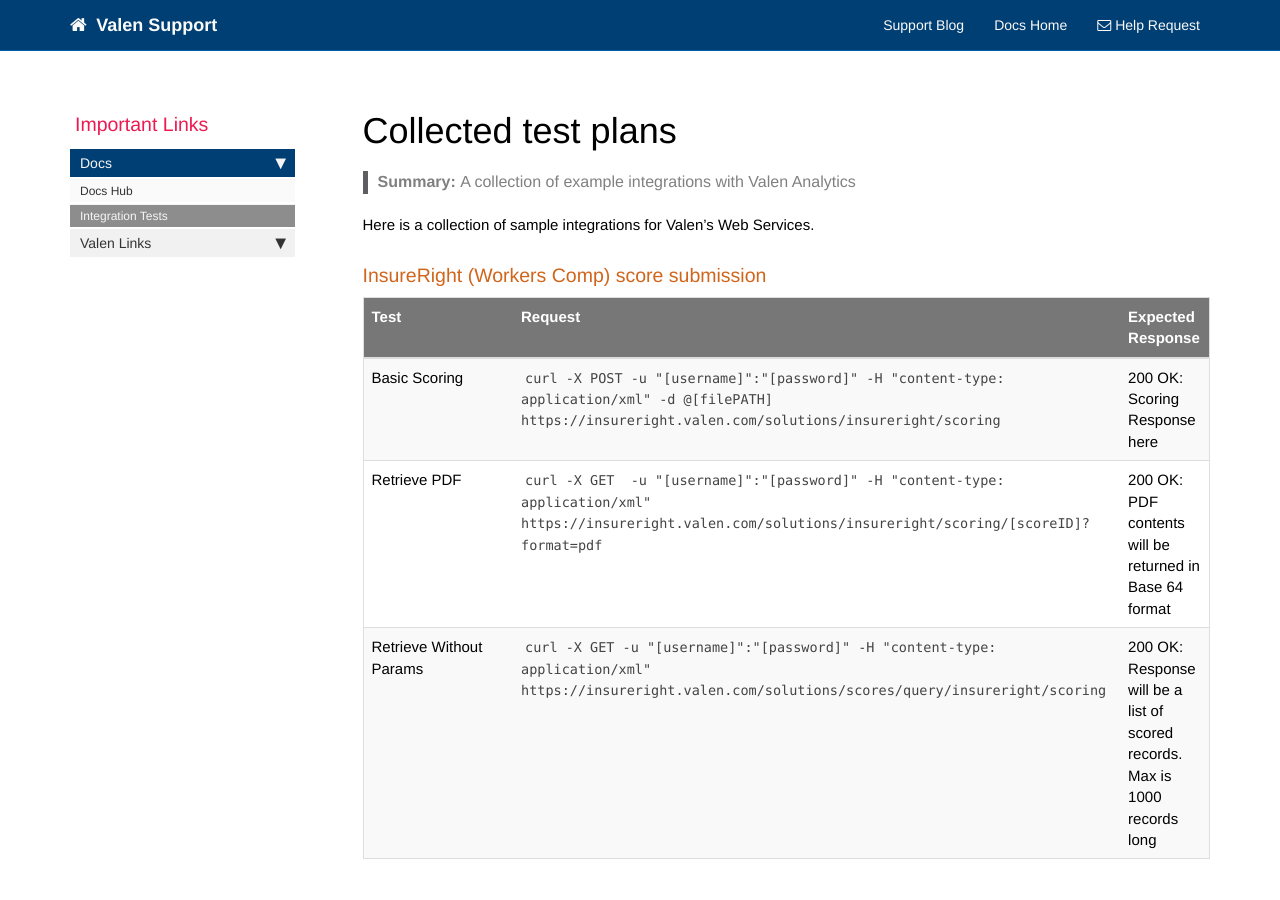
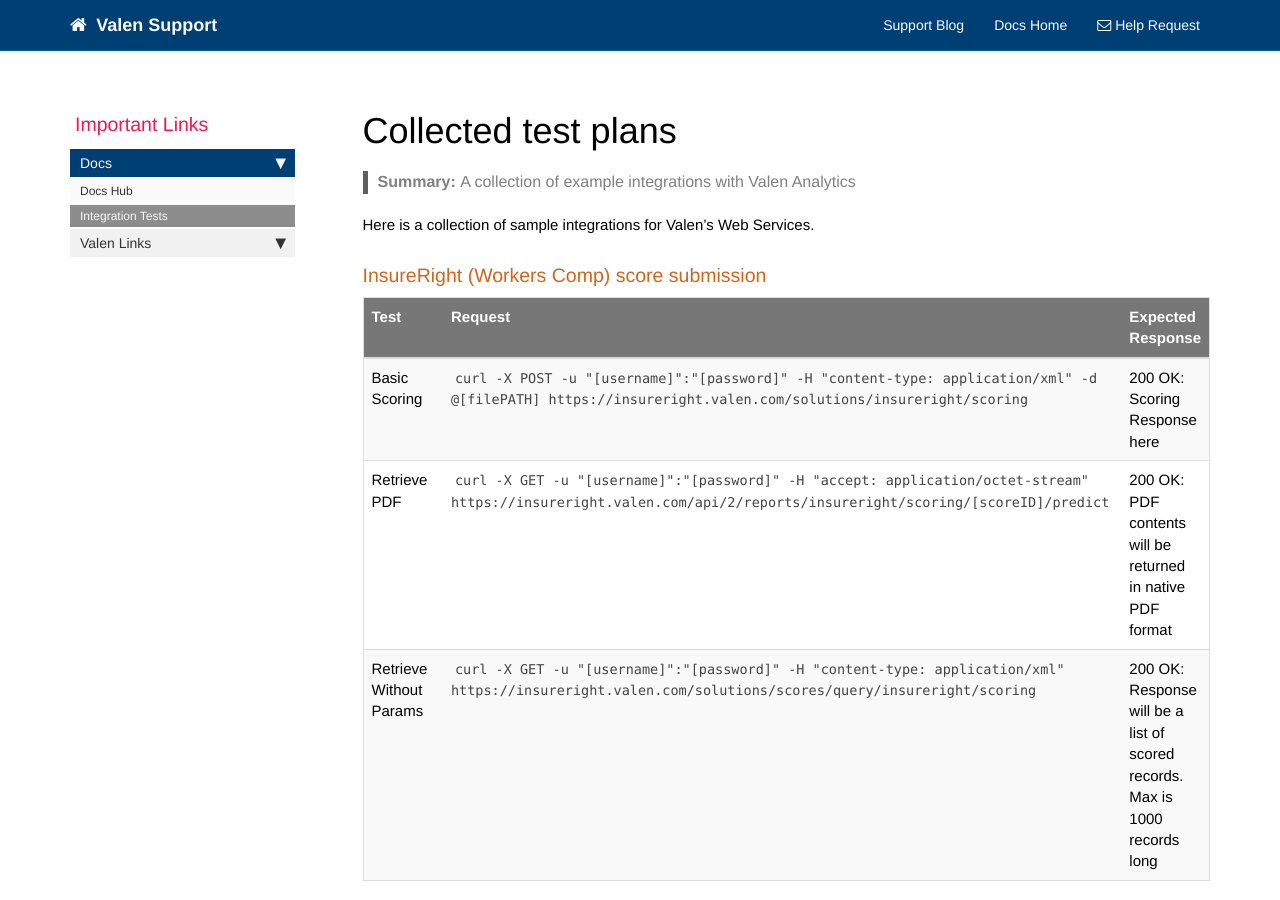
Before and after one commit to valensupport/valensupport.github.io, a Jekyll site: the page built from pages/test_plans.md, in a window 1280 px wide and 900 px high. Built offline with Jekyll 4.4.1, drawn with Linux system fonts in a browser that asks for light colours; nearby versions of some CDN libraries; comment, search, counter and statistics services are not loaded.

Commit message:
Update test_plans.md
Use api 2 as recommend IR report retrieval,  and remove this base64 encoding stuff

```diff
--- a/pages/test_plans.md
+++ b/pages/test_plans.md
@@ -16,7 +16,7 @@ Here is a collection of sample integrations for Valen's Web Services.
 |Test|Request|Expected Response|
 |----|-------|-----------------|
 |Basic Scoring|`curl -X POST -u "[username]":"[password]" -H "content-type: application/xml" -d @[filePATH] https://insureright.valen.com/solutions/insureright/scoring`| 200 OK: Scoring Response here|
-|Retrieve PDF|`curl -X GET  -u "[username]":"[password]" -H "content-type: application/xml" https://insureright.valen.com/solutions/insureright/scoring/[scoreID]?format=pdf`| 200 OK: PDF contents will be returned in Base 64 format|
+|Retrieve PDF|`curl -X GET -u "[username]":"[password]" -H "accept: application/octet-stream" https://insureright.valen.com/api/2/reports/insureright/scoring/[scoreID]/predict`| 200 OK: PDF contents will be returned in native PDF format|
 |Retrieve Without Params|`curl -X GET -u "[username]":"[password]" -H "content-type: application/xml" https://insureright.valen.com/solutions/scores/query/insureright/scoring`|200 OK: Response will be a list of scored records. Max is 1000 records long|
 
 
```
